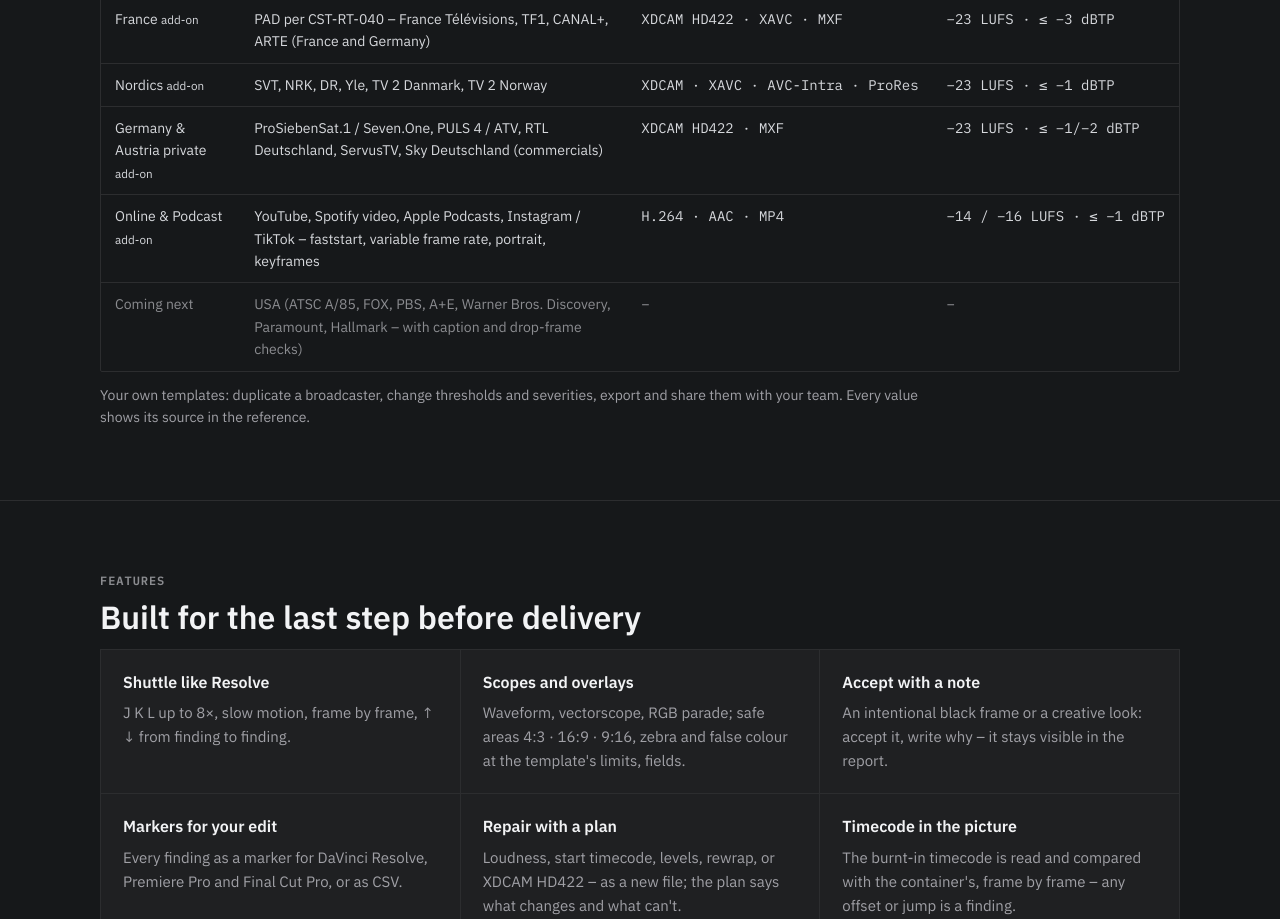
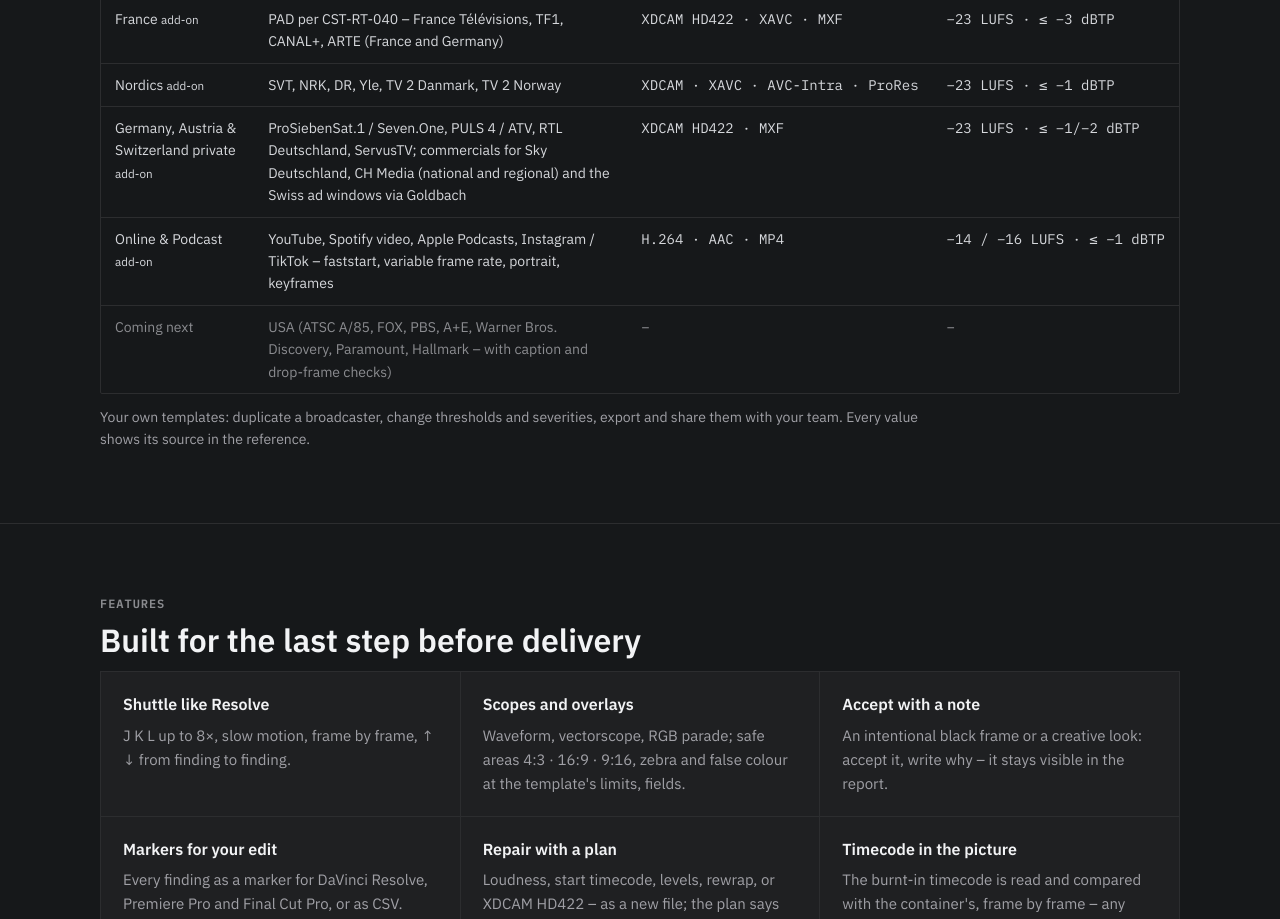
Before and after one commit to marcvannuffel/qccheck-site, a plain HTML site: page index.html in a window 1280 px wide. Shown: the part 3122-4041 px from the top of the page. Drawn offline with Linux system fonts and the light colour scheme.

Commit message:
Add-on Germany, Austria and Switzerland private: Swiss commercials (CH Media, Goldbach)
Co-Authored-By: Claude Opus 5.5 <noreply@anthropic.com>

```diff
--- a/index.html
+++ b/index.html
@@ -136,7 +136,7 @@
           <tr><td><span lang="en">United Kingdom <small>add-on</small></span><span lang="de">Grossbritannien <small>Zusatz</small></span></td><td><span lang="en">AS-11 UK DPP – BBC, ITV, Channel 4, Channel 5, Sky (HD and UHD), STV, TG4; line-up before 10:00:00:00 excluded from loudness</span><span lang="de">AS-11 UK DPP – BBC, ITV, Channel 4, Channel 5, Sky (HD und UHD), STV, TG4; Vorlauf vor 10:00:00:00 aus der Lautheit ausgenommen</span></td><td class="mono">AVC-Intra 100 · MXF</td><td class="mono">−23 LUFS ±0.5 · ≤ −1 dBTP</td></tr>
           <tr><td><span lang="en">France <small>add-on</small></span><span lang="de">Frankreich <small>Zusatz</small></span></td><td><span lang="en">PAD per CST-RT-040 – France Télévisions, TF1, CANAL+, ARTE (France and Germany)</span><span lang="de">PAD nach CST-RT-040 – France Télévisions, TF1, CANAL+, ARTE (Frankreich und Deutschland)</span></td><td class="mono">XDCAM HD422 · XAVC · MXF</td><td class="mono">−23 LUFS · ≤ −3 dBTP</td></tr>
           <tr><td><span lang="en">Nordics <small>add-on</small></span><span lang="de">Nordische Länder <small>Zusatz</small></span></td><td><span lang="en">SVT, NRK, DR, Yle, TV 2 Danmark, TV 2 Norway</span><span lang="de">SVT, NRK, DR, Yle, TV 2 Danmark, TV 2 Norge</span></td><td class="mono">XDCAM · XAVC · AVC-Intra · ProRes</td><td class="mono">−23 LUFS · ≤ −1 dBTP</td></tr>
-          <tr><td><span lang="en">Germany &amp; Austria private <small>add-on</small></span><span lang="de">Deutschland &amp; Österreich privat <small>Zusatz</small></span></td><td><span lang="en">ProSiebenSat.1 / Seven.One, PULS 4 / ATV, RTL Deutschland, ServusTV, Sky Deutschland (commercials)</span><span lang="de">ProSiebenSat.1 / Seven.One, PULS 4 / ATV, RTL Deutschland, ServusTV, Sky Deutschland (Werbung)</span></td><td class="mono">XDCAM HD422 · MXF</td><td class="mono">−23 LUFS · ≤ −1/−2 dBTP</td></tr>
+          <tr><td><span lang="en">Germany, Austria &amp; Switzerland private <small>add-on</small></span><span lang="de">Deutschland, Österreich &amp; Schweiz privat <small>Zusatz</small></span></td><td><span lang="en">ProSiebenSat.1 / Seven.One, PULS 4 / ATV, RTL Deutschland, ServusTV; commercials for Sky Deutschland, CH Media (national and regional) and the Swiss ad windows via Goldbach</span><span lang="de">ProSiebenSat.1 / Seven.One, PULS 4 / ATV, RTL Deutschland, ServusTV; Werbung für Sky Deutschland, CH Media (national und regional) und die Schweizer Werbefenster über Goldbach</span></td><td class="mono">XDCAM HD422 · MXF</td><td class="mono">−23 LUFS · ≤ −1/−2 dBTP</td></tr>
           <tr><td><span lang="en">Online &amp; Podcast <small>add-on</small></span><span lang="de">Online &amp; Podcast <small>Zusatz</small></span></td><td><span lang="en">YouTube, Spotify video, Apple Podcasts, Instagram / TikTok – faststart, variable frame rate, portrait, keyframes</span><span lang="de">YouTube, Spotify Video, Apple Podcasts, Instagram / TikTok – Faststart, variable Bildrate, Hochformat, Schlüsselbilder</span></td><td class="mono">H.264 · AAC · MP4</td><td class="mono">−14 / −16 LUFS · ≤ −1 dBTP</td></tr>
           <tr class="soon"><td><span lang="en">Coming next</span><span lang="de">Als Nächstes</span></td><td><span lang="en">USA (ATSC A/85, FOX, PBS, A+E, Warner Bros. Discovery, Paramount, Hallmark – with caption and drop-frame checks)</span><span lang="de">USA (ATSC A/85, FOX, PBS, A+E, Warner Bros. Discovery, Paramount, Hallmark – mit Prüfung von Untertiteln und Drop-Frame)</span></td><td class="mono">–</td><td class="mono">–</td></tr>
         </tbody>
```
Also changed, not shown: llms.txt, 1 other file.
